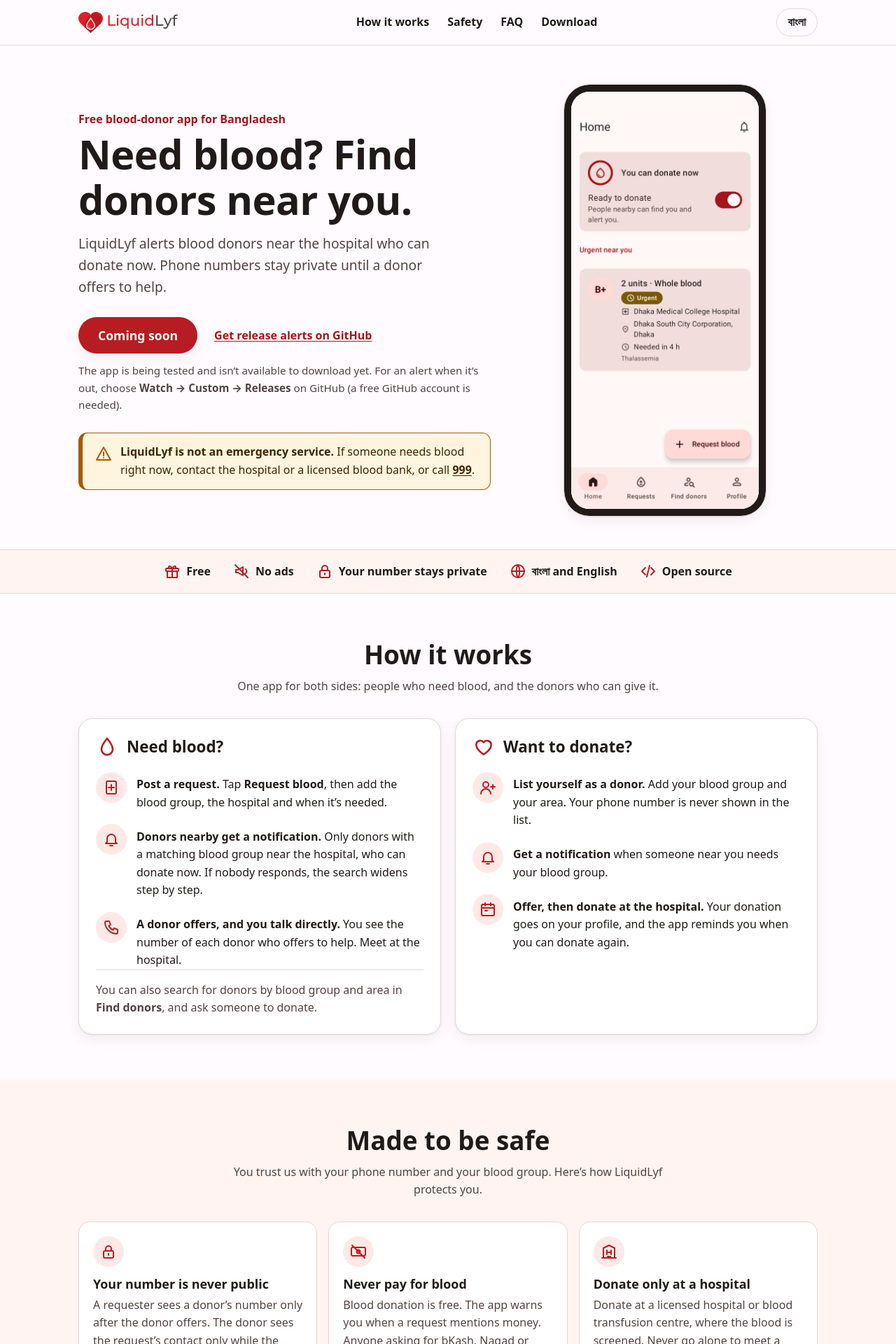
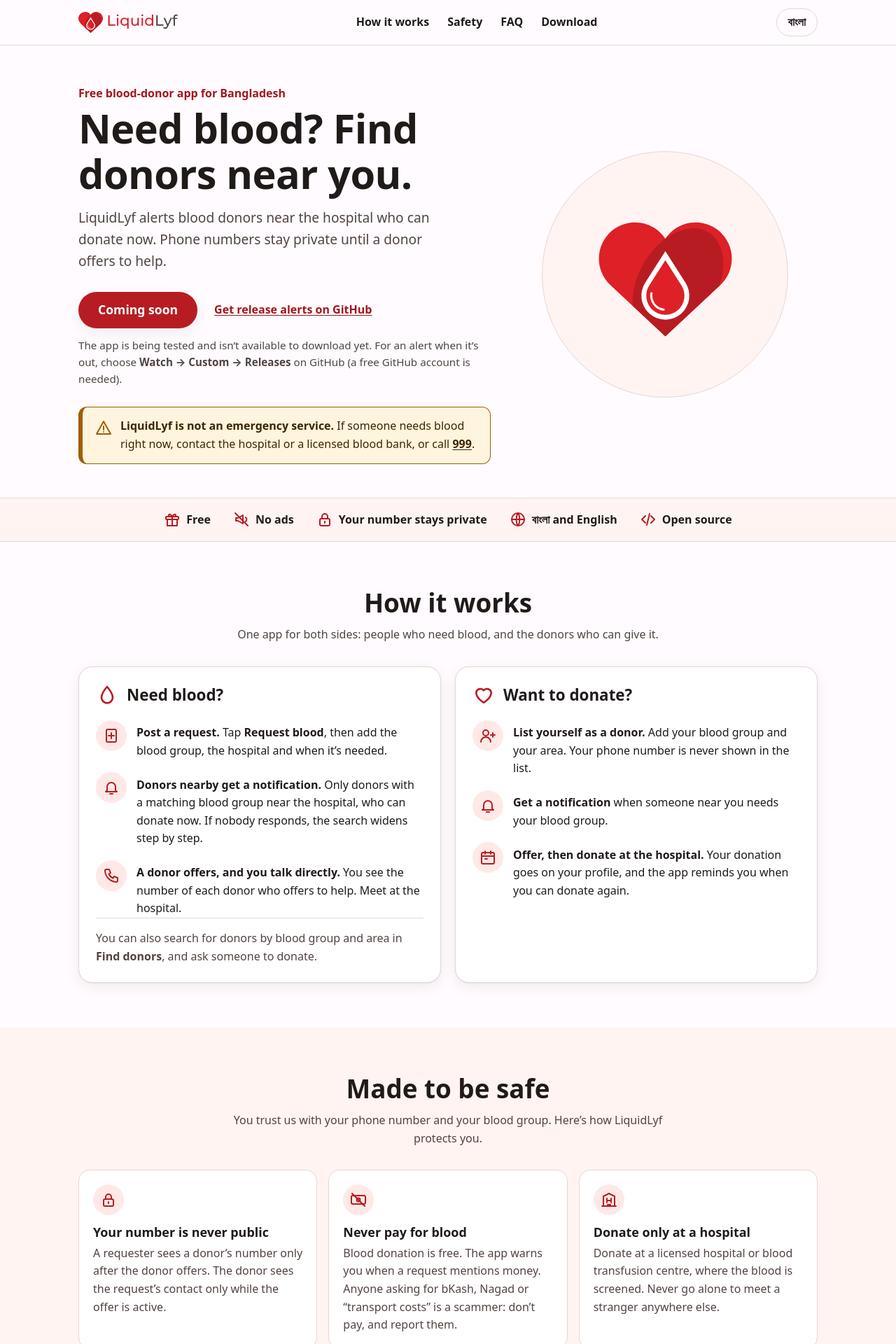
Before and after one commit to liquidlyf/liquidlyf.github.io, a Jekyll site: the page built from index.html, in a window 1280 px wide. Shown: the top 1920 px of the page at 70% size. Built offline with Jekyll 4.4.1, drawn with Linux system fonts in a browser that asks for light colours.

Commit message:
Hero shows the logo until v1.0; the app screenshots are removed until the release; built from app repo 22eca6b
Signed-off-by: AZMINUR RAHMAN <97751681+azminur2856@users.noreply.github.com>

```diff
--- a/bn/index.html
+++ b/bn/index.html
@@ -36,7 +36,7 @@ description: LiquidLyf একটা ফ্রি অ্যান্ড্রয
       </aside>
     </div>
     <div class="hero-art">
-      {%- if page.screenshot %}
+      {%- if site.released and page.screenshot %}
       <img class="phone" src="{{ page.screenshot }}" width="540" height="1200"
         alt="LiquidLyf-এর হোম স্ক্রিন: কাছেই ঢাকা মেডিকেল কলেজ হাসপাতালে ২ ব্যাগ B+ রক্তের জরুরি অনুরোধ (উদাহরণ)">
       {%- else %}
--- a/index.html
+++ b/index.html
@@ -36,7 +36,7 @@ description: LiquidLyf is a free Android app that alerts blood donors near the h
       </aside>
     </div>
     <div class="hero-art">
-      {%- if page.screenshot %}
+      {%- if site.released and page.screenshot %}
       <img class="phone" src="{{ page.screenshot }}" width="540" height="1200"
         alt="The LiquidLyf home screen: an urgent request near the user for 2 units of B+ blood at Dhaka Medical College Hospital (example data)">
       {%- else %}
```
Also changed, not shown: assets/screens/home-bn.png (deleted), assets/screens/home-en.png (deleted).
